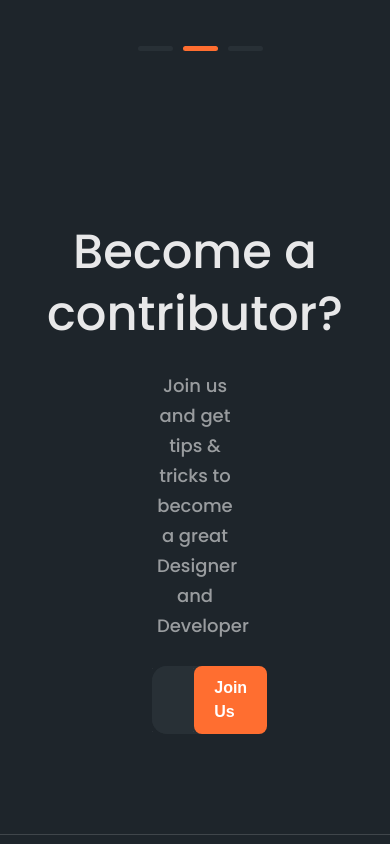
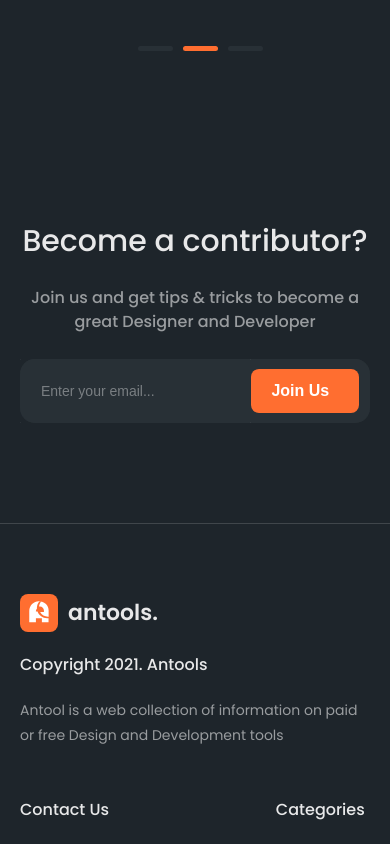
Before and after one commit to AmirbekkAmonov/antools-react, a React (Create React App) app: page / in a window 390 px wide. Shown: the part 7460-8304 px from the top of the page. Built offline with nearby package versions, Linux system fonts and the light colour scheme; the HTML template or start-up script is replaced by a standard one.

Commit message:
mobile qoshildi

```diff
--- a/src/components/sections/Become/become.scss
+++ b/src/components/sections/Become/become.scss
@@ -1,6 +1,12 @@
 .become {
     width: 100%;
     padding: 100px 100px 100px 100px;
+    @media (max-width: 1000px) {
+        padding: 100px 50px;
+    }
+    @media (max-width: 840px) {
+        padding: 100px 20px;
+    }
 
     .container {
         display: flex;
@@ -18,6 +24,14 @@
         text-underline-position: from-font;
         text-decoration-skip-ink: none;
         color: #FFFFFFE5;
+        @media (max-width: 600px) {
+            font-size: 40px;
+            line-height: 50px;
+        }
+        @media (max-width: 480px) {
+            font-size: 30px;
+            line-height: 40px;
+        }
     }
 
     p {
@@ -29,6 +43,14 @@
         text-underline-position: from-font;
         text-decoration-skip-ink: none;
         color: #FFFFFF8C;
+        @media (max-width: 880px) {
+            width: 80%;
+        }
+        @media (max-width: 480px) {
+            font-size: 16px;
+            line-height: 24px;
+            width: 100%;
+        }
     }
     .label {
         width: 45%;
@@ -42,6 +64,12 @@
         align-items: center;
         border-radius: 15px;
         cursor: pointer;
+        @media (max-width: 880px) {
+            width: 80%;
+        }
+        @media (max-width: 480px) {
+            width: 100%;
+        }
 
         .input-container {
             display: flex;
@@ -56,7 +84,6 @@
                 border: none;
                 outline: none;
                 padding: 0 20px ;
-
                 font-size: 16px;
                 font-weight: 500;
                 color: #FFFFFFE5;
@@ -83,7 +110,7 @@
                 background-color: #FF6E30;
                 padding: 10px 20px;
                 font-size: 16px;
-                width: 120px;
+                width: 130px;
                 font-weight: 600;
                 line-height: 24px;
                 text-align: left;
@@ -92,6 +119,10 @@
                 color: #FFFFFF;
                 transition: all 0.3s ease;
 
+                @media (max-width: 390px) {
+                    width: 150px;
+                }
+
                 &:hover {
                     background-color: #ff621f;
                 }
```
